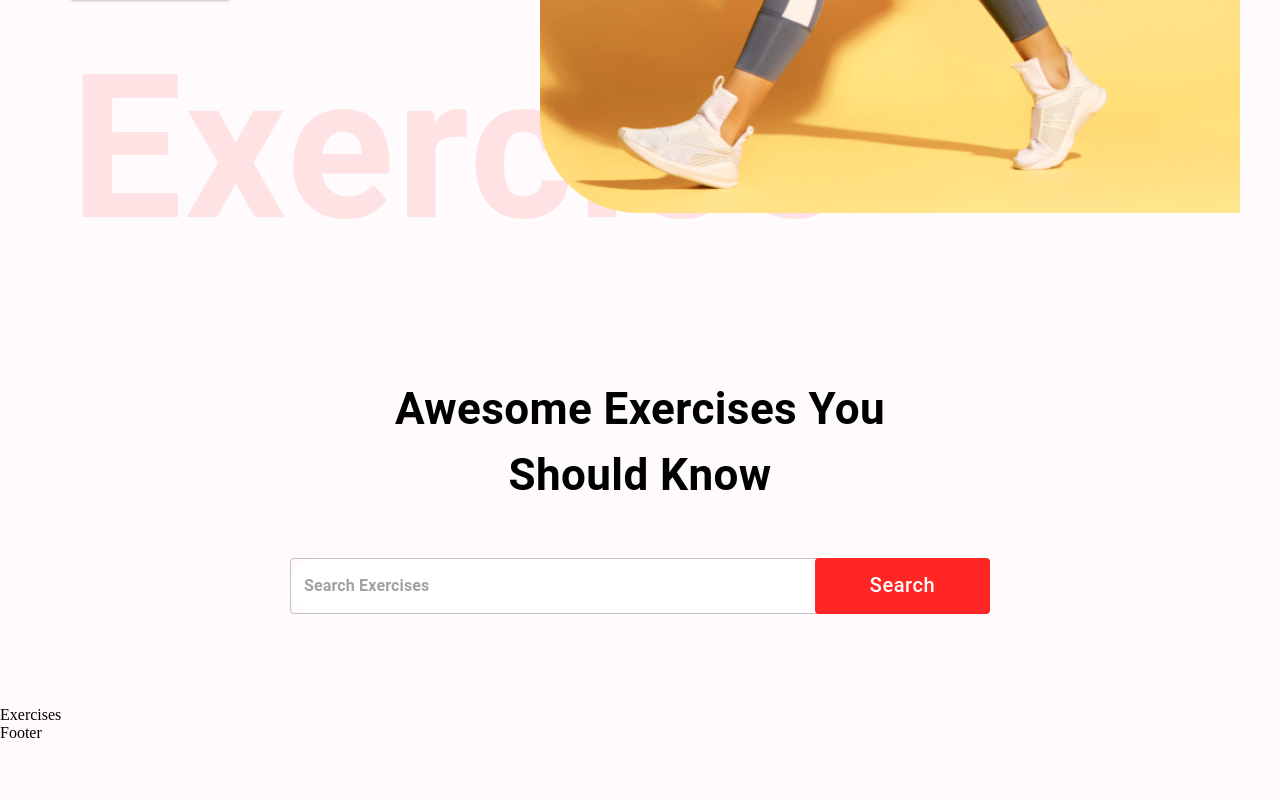
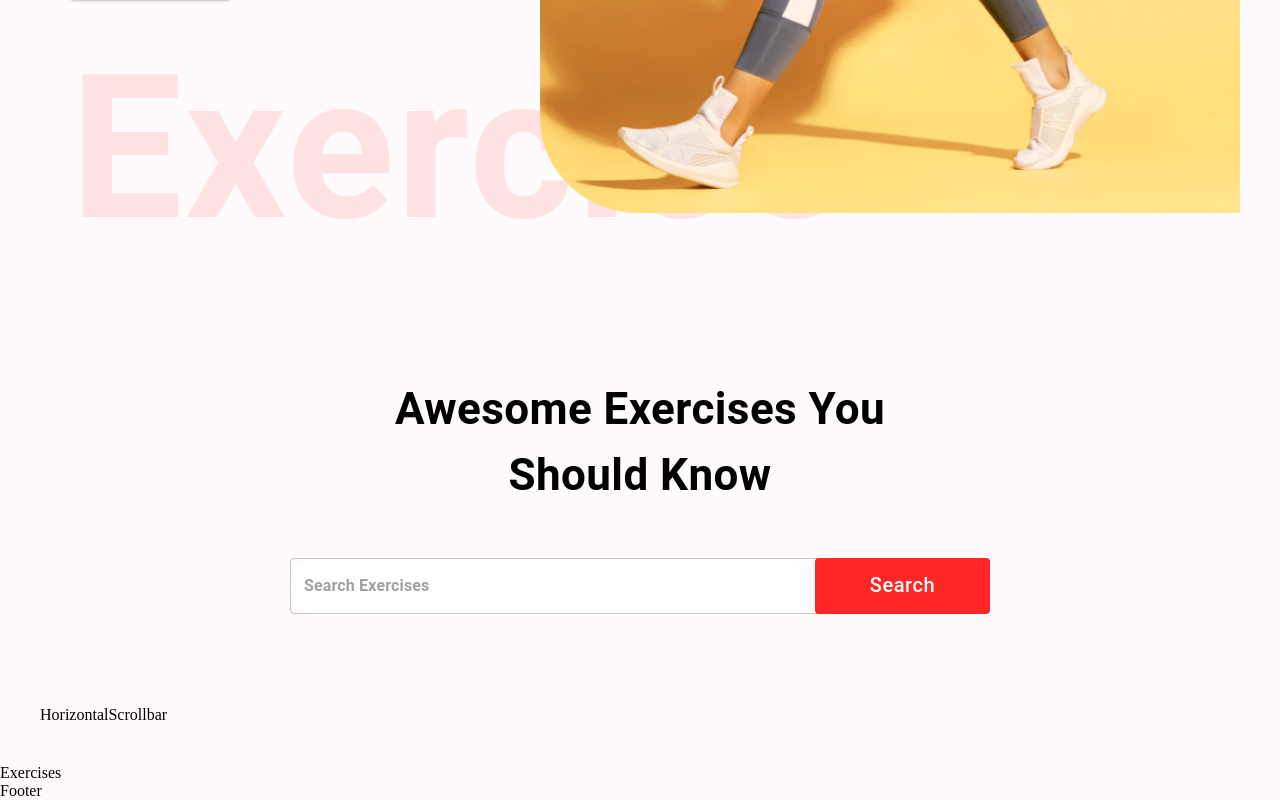
Before and after one commit to Maina-Francis/StayFit, a React (Create React App) app: page / in a window 1280 px wide. Shown: the part 653-1453 px from the top of the page. Before the commit the page ends 1395 px from the top, so only its background shows below. Built offline with nearby package versions, Linux system fonts and the light colour scheme; no server answers.

Commit message:
added useEffect hook to fetch categories as soon as page loads

```diff
--- /dev/null
+++ b/src/components/HorizontalScrollbar.jsx
@@ -0,0 +1,7 @@
+import React from "react";
+
+const HorizontalScrollbar = () => {
+  return <div>HorizontalScrollbar</div>;
+};
+
+export default HorizontalScrollbar;
--- a/src/components/SearchExercises.jsx
+++ b/src/components/SearchExercises.jsx
@@ -2,6 +2,7 @@
 import { Box, Button, Stack, TextField, Typography } from "@mui/material";
 
 import { exerciseOptions, fetchData } from "../utils/fetchData";
+import HorizontalScrollbar from "./HorizontalScrollbar";
 
 const SearchExercises = () => {
   // manage the state of search input
@@ -9,6 +10,21 @@
 
   // add searchedExercises to state so that we can later display it
   const [exercises, setExercises] = useState([]);
+
+  const [bodyParts, setBodyParts] = useState([]);
+  // fetch categories as soon as the page loads
+  useEffect(() => {
+    const fetchExercisesData = async () => {
+      const bodyPartsData = await fetchData(
+        "https://exercisedb.p.rapidapi.com/exercises/bodyPartList",
+        exerciseOptions
+      );
+
+      setBodyParts(["all", ...bodyPartsData]);
+    };
+
+    fetchExercisesData();
+  }, []);
 
   //handleSearch async function
   const handleSearch = async () => {
@@ -29,6 +45,8 @@
 
       // clear the search
       setSearch("");
+
+      // console.log(searchedExercises);
       setExercises(searchedExercises);
     }
   };
@@ -88,6 +106,11 @@
           Search
         </Button>
       </Box>
+
+      {/* Categories */}
+      <Box sx={{ position: "relative", width: "100%", p: "20px" }}>
+        <HorizontalScrollbar data={bodyParts} />
+      </Box>
     </Stack>
   );
 };
```
